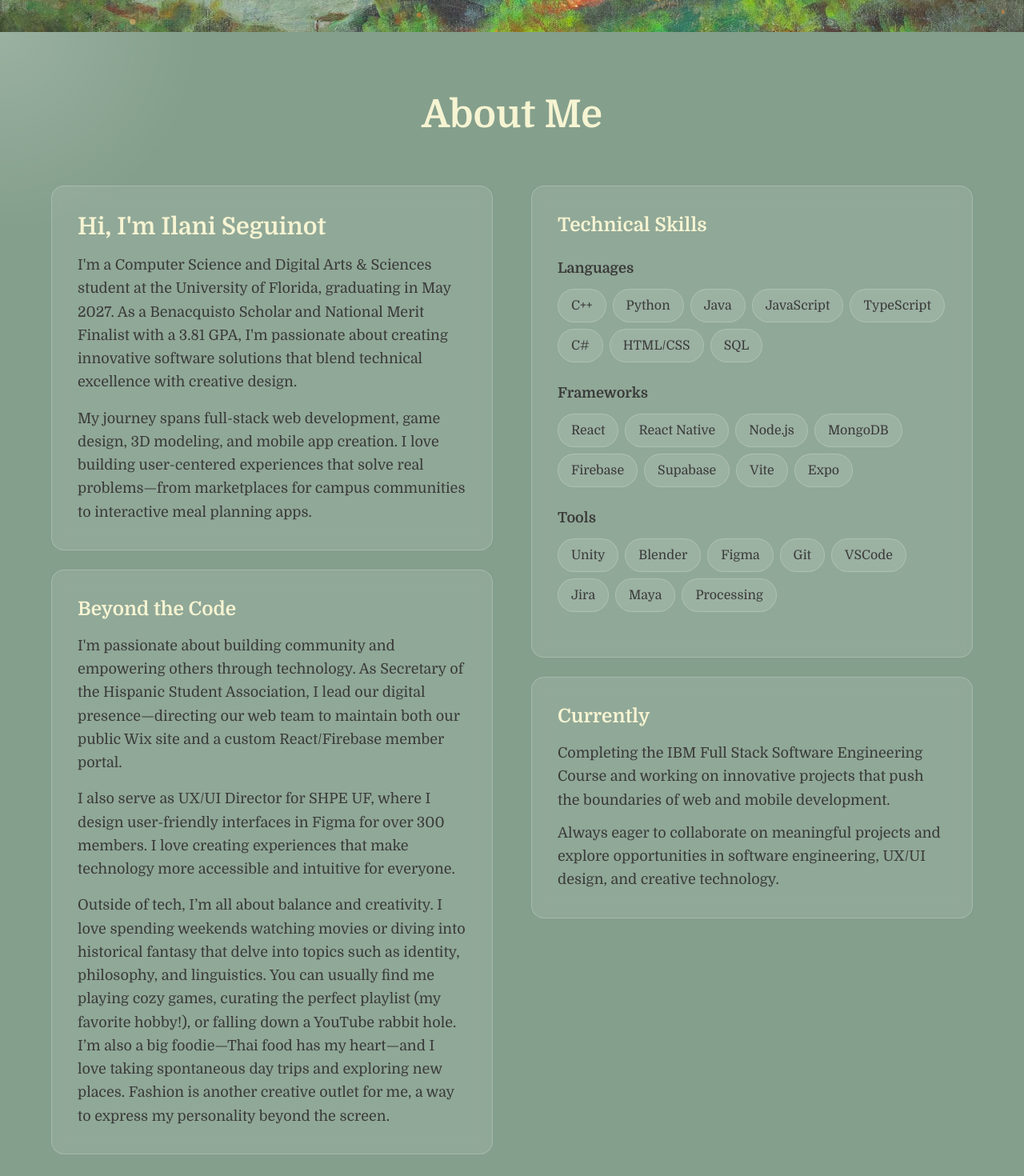
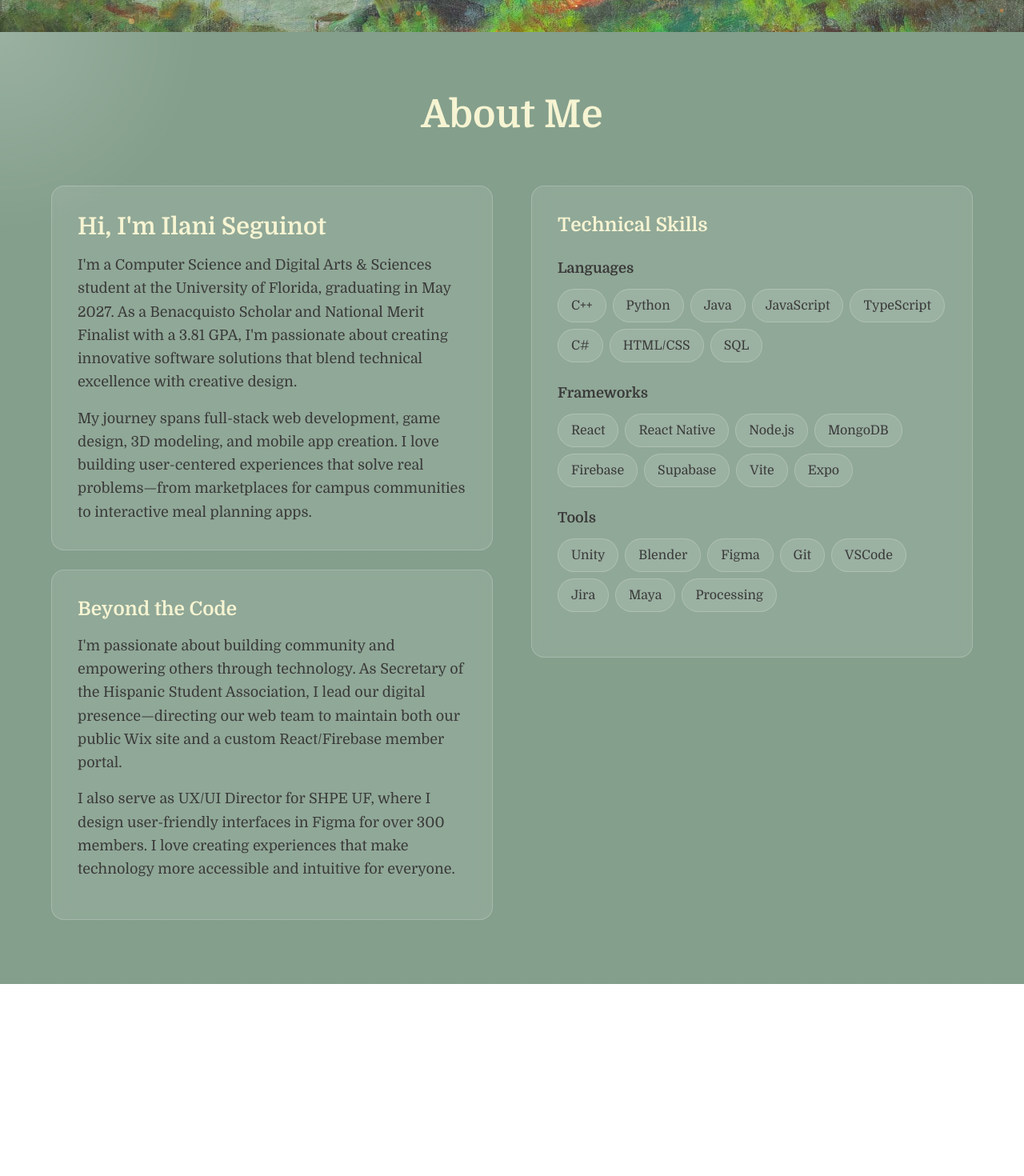
Before and after one commit to ilaniseguinot3/my-portfolio, a Next.js app: page / in a window 1280 px wide. Shown: the part 760-2230 px from the top of the page at 80% size. After the commit the page ends 1990 px from the top, so only its background shows below. Built offline with nearby package versions, Linux system fonts and the light colour scheme.

Commit message:
Added Text Effect in About
Color Text on the about me headers

```diff
--- a/app/page.tsx
+++ b/app/page.tsx
@@ -10,8 +10,8 @@ export default function Page() {
       <Header />
       <div id="hero"><Hero /></div>
       <div id="about"><About /></div>
-      <div id="projects"><Projects /></div>
-      <Footer />
+      {/* <div id="projects"><Projects /></div> */}
+      {/* <Footer /> */}
     </div>
   );
 }
--- a/components/About.tsx
+++ b/components/About.tsx
@@ -1,18 +1,19 @@
 "use client";
-import { motion } from "framer-motion";
-import { useRef, useState } from "react";
+import { motion, useMotionValue } from "framer-motion";
+import { useEffect, useRef, useState } from "react";
+
+const splitLetters = (text: string) => text.split("");
 
 const About: React.FC = () => {
   const sectionRef = useRef<HTMLDivElement>(null);
-  const [mousePos, setMousePos] = useState({ x: 0, y: 0 });
+  const mouseX = useMotionValue(0);
+  const mouseY = useMotionValue(0);
 
   const handleMouseMove = (e: React.MouseEvent<HTMLDivElement>) => {
     if (sectionRef.current) {
       const rect = sectionRef.current.getBoundingClientRect();
-      setMousePos({
-        x: e.clientX - rect.left,
-        y: e.clientY - rect.top,
-      });
+      mouseX.set(e.clientX - rect.left);
+      mouseY.set(e.clientY - rect.top);
     }
   };
 
@@ -41,11 +42,11 @@ const About: React.FC = () => {
       className="relative min-h-screen bg-gradient-to-b from-[#849F8C] to-[#849F8C] py-20 px-6 overflow-hidden"
       onMouseMove={handleMouseMove}
     >
-      {/* Aura Effect */}
+      {/* Background Aura Effect */}
       <div
         className="pointer-events-none absolute inset-0 transition duration-75"
         style={{
-          background: `radial-gradient(500px circle at ${mousePos.x}px ${mousePos.y}px, rgba(255, 255, 255, 0.18), transparent 50%)`,
+          background: `radial-gradient(500px circle at ${mouseX.get()}px ${mouseY.get()}px, rgba(255, 255, 255, 0.18), transparent 50%)`,
           mixBlendMode: "overlay",
         }}
       />
@@ -57,21 +58,25 @@ const About: React.FC = () => {
         whileInView="visible"
         viewport={{ once: true, margin: "-100px" }}
       >
-        {/* Section Title */}
-        <motion.h2
+        {/* Section Title with aura letters */}
+        <HeaderWithAura
+          text="About Me"
           className="text-5xl font-bold text-center mb-16 text-[#F6F4D2]"
+          mouseX={mouseX}
+          mouseY={mouseY}
           variants={itemVariants}
-        >
-          About Me
-        </motion.h2>
+        />
 
         <div className="grid md:grid-cols-2 gap-12 items-start">
-          {/* Left Column - Introduction */}
+          {/* Left Column */}
           <motion.div variants={itemVariants} className="space-y-6">
             <div className="bg-white/10 backdrop-blur-sm rounded-2xl p-8 border border-white/20">
-              <h3 className="text-3xl font-semibold text-[#F6F4D2] mb-4">
-                Hi, I'm Ilani Seguinot
-              </h3>
+              <HeaderWithAura
+                text="Hi, I'm Ilani Seguinot"
+                className="text-3xl font-semibold text-[#F6F4D2] mb-4"
+                mouseX={mouseX}
+                mouseY={mouseY}
+              />
               <p className="text-[#3A3A3A] text-lg leading-relaxed mb-4">
                 I'm a Computer Science and Digital Arts & Sciences student at the University of Florida,
                 graduating in May 2027. As a Benacquisto Scholar and National Merit Finalist with a 3.81 GPA,
@@ -89,9 +94,12 @@ const About: React.FC = () => {
               className="bg-white/10 backdrop-blur-sm rounded-2xl p-8 border border-white/20"
               variants={itemVariants}
             >
-              <h3 className="text-2xl font-semibold text-[#F6F4D2] mb-4">
-                Beyond the Code
-              </h3>
+              <HeaderWithAura
+                text="Beyond the Code"
+                className="text-2xl font-semibold text-[#F6F4D2] mb-4"
+                mouseX={mouseX}
+                mouseY={mouseY}
+              />
               <p className="text-[#3A3A3A] text-lg leading-relaxed mb-4">
                 I'm passionate about building community and empowering others through technology. As Secretary
                 of the Hispanic Student Association, I lead our digital presence—directing our web team to
@@ -102,22 +110,18 @@ const About: React.FC = () => {
                 for over 300 members. I love creating experiences that make technology more accessible and
                 intuitive for everyone.
               </p>
-              <p className="text-[#3A3A3A] text-lg leading-relaxed">
-                Outside of tech, I’m all about balance and creativity.
-                I love spending weekends watching movies or diving into historical fantasy that delve into topics such as identity, philosophy, and linguistics.
-                You can usually find me playing cozy games, curating the perfect playlist (my favorite hobby!), or falling down a
-                YouTube rabbit hole. I’m also a big foodie—Thai food has my heart—and I love taking spontaneous day
-                trips and exploring new places. Fashion is another creative outlet for me, a way to express my personality beyond the screen.
-              </p>
             </motion.div>
           </motion.div>
 
-          {/* Right Column - Skills */}
+          {/* Right Column */}
           <motion.div variants={itemVariants} className="space-y-6">
             <div className="bg-white/10 backdrop-blur-sm rounded-2xl p-8 border border-white/20">
-              <h3 className="text-2xl font-semibold text-[#F6F4D2] mb-6">
-                Technical Skills
-              </h3>
+              <HeaderWithAura
+                text="Technical Skills"
+                className="text-2xl font-semibold text-[#F6F4D2] mb-6"
+                mouseX={mouseX}
+                mouseY={mouseY}
+              />
 
               {Object.entries(skills).map(([category, skillList]) => (
                 <div key={category} className="mb-6">
@@ -141,39 +145,99 @@ const About: React.FC = () => {
                 </div>
               ))}
             </div>
-
-            <div className="bg-white/10 backdrop-blur-sm rounded-2xl p-8 border border-white/20">
-              <h3 className="text-2xl font-semibold text-[#F6F4D2] mb-4">Currently</h3>
-              <p className="text-[#3A3A3A] text-lg leading-relaxed mb-3">
-                Completing the IBM Full Stack Software Engineering Course and working on innovative
-                projects that push the boundaries of web and mobile development.
-              </p>
-              <p className="text-[#3A3A3A] text-lg leading-relaxed">
-                Always eager to collaborate on meaningful projects and explore opportunities in
-                software engineering, UX/UI design, and creative technology.
-              </p>
-            </div>
           </motion.div>
         </div>
-
-        {/* Call to Action */}
-        <motion.div className="text-center mt-16" variants={itemVariants}>
-          <p className="text-[#3A3A3A] text-xl mb-6">Want to work together or just say hi?</p>
-          <motion.button
-            className="px-8 py-4 bg-[#FFC459] text-gray-900 font-semibold rounded-full text-lg"
-            whileHover={{ scale: 1.05, backgroundColor: "#FFD380" }}
-            whileTap={{ scale: 0.95 }}
-            onClick={() => {
-              const contactSection = document.getElementById("contact");
-              contactSection?.scrollIntoView({ behavior: "smooth" });
-            }}
-          >
-            Get In Touch
-          </motion.button>
-        </motion.div>
       </motion.div>
     </section>
   );
 };
 
+// 🔸 HeaderWithAura and LetterSpan identical logic to Hero
+const HeaderWithAura: React.FC<{
+  text: string;
+  className?: string;
+  variants?: any;
+  mouseX: any;
+  mouseY: any;
+}> = ({ text, className = "", variants, mouseX, mouseY }) => {
+  return (
+    <motion.h3 className={className} variants={variants}>
+      {splitLetters(text).map((letter, index) => (
+        <LetterSpan
+          key={index}
+          letter={letter}
+          mouseX={mouseX}
+          mouseY={mouseY}
+          initialColor="#F6F4D2"
+        />
+      ))}
+    </motion.h3>
+  );
+};
+
+const LetterSpan: React.FC<{
+  letter: string;
+  mouseX: any;
+  mouseY: any;
+  initialColor: string;
+}> = ({ letter, mouseX, mouseY, initialColor }) => {
+  const letterRef = useRef<HTMLSpanElement>(null);
+  const [color, setColor] = useState(initialColor);
+
+  useEffect(() => {
+    const update = () => {
+      const latestX = mouseX.get();
+      const latestY = mouseY.get();
+      updateColor(latestX, latestY);
+    };
+
+    const unsubscribeX = mouseX.onChange(update);
+    const unsubscribeY = mouseY.onChange(update);
+
+    return () => {
+      unsubscribeX();
+      unsubscribeY();
+    };
+  }, [mouseX, mouseY]);
+
+  const updateColor = (x: number, y: number) => {
+    if (!letterRef.current) return;
+
+    const rect = letterRef.current.getBoundingClientRect();
+    const letterCenterX = rect.left + rect.width / 2;
+    const letterCenterY = rect.top + rect.height / 2;
+    const section = letterRef.current.closest("section");
+    if (!section) return;
+
+    const sectionRect = section.getBoundingClientRect();
+    const relX = letterCenterX - sectionRect.left;
+    const relY = letterCenterY - sectionRect.top;
+
+    const distance = Math.sqrt(Math.pow(x - relX, 2) + Math.pow(y - relY, 2));
+    const maxDistance = 250;
+    const intensity = Math.max(0, 1 - distance / maxDistance);
+
+    if (intensity === 0) {
+      setColor(initialColor);
+      return;
+    }
+
+    // Interpolate between initialColor (#F6F4D2) and #FFC459
+    const start = [246, 244, 210];
+    const end = [255, 196, 89];
+
+    const r = Math.round(start[0] + (end[0] - start[0]) * intensity);
+    const g = Math.round(start[1] + (end[1] - start[1]) * intensity);
+    const b = Math.round(start[2] + (end[2] - start[2]) * intensity);
+
+    setColor(`rgb(${r}, ${g}, ${b})`);
+  };
+
+  return (
+    <motion.span ref={letterRef} style={{ color, display: "inline-block" }}>
+      {letter === " " ? "\u00A0" : letter}
+    </motion.span>
+  );
+};
+
 export default About;
```
